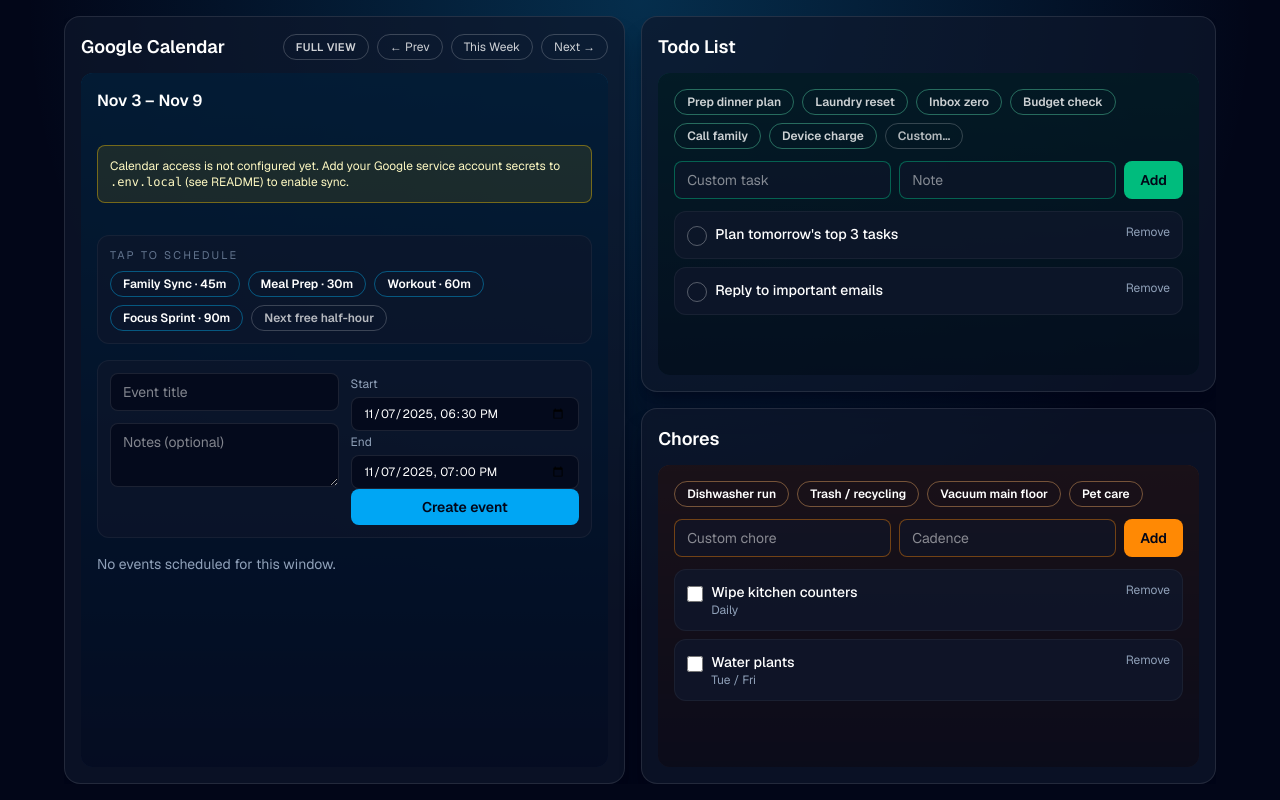
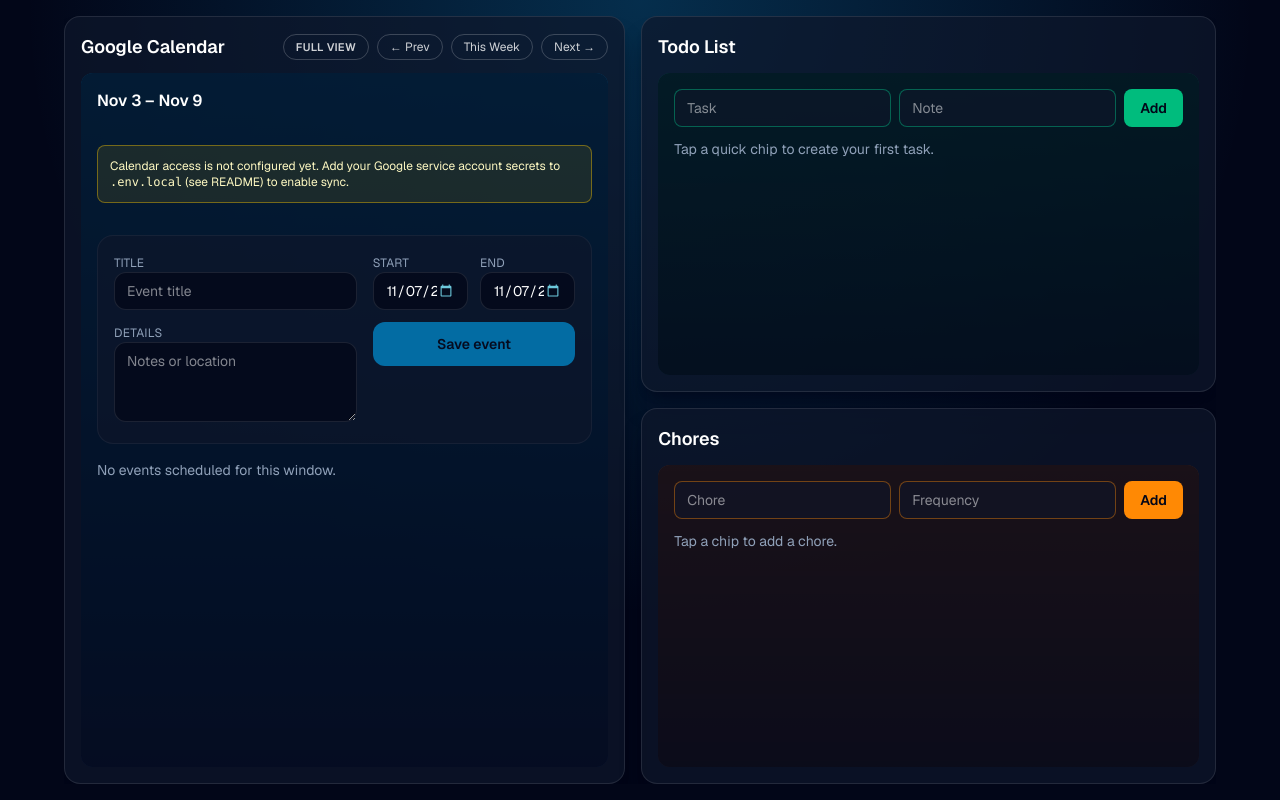
Before and after one commit to SamgeeGamwise/ProductivityApp, a Next.js app: page / in a window 1280 px wide. Built offline with nearby package versions, Linux system fonts and the light colour scheme.

Commit message:
More updates

```diff
--- a/src/app/globals.css
+++ b/src/app/globals.css
@@ -26,3 +26,13 @@
   font-family: var(--font-geist-sans), system-ui, -apple-system, BlinkMacSystemFont, "Segoe UI", sans-serif;
   overflow: hidden;
 }
+
+.calendar-field::-webkit-calendar-picker-indicator {
+  filter: invert(70%) sepia(57%) saturate(411%) hue-rotate(165deg) brightness(110%);
+  cursor: pointer;
+  opacity: 0.85;
+}
+
+.calendar-field::-moz-focus-inner {
+  border: 0;
+}
--- a/src/components/modules/calendar-module.tsx
+++ b/src/components/modules/calendar-module.tsx
@@ -3,7 +3,6 @@
 import { FormEvent, useCallback, useEffect, useMemo, useState } from "react";
 import { ModuleCard } from "../module-card";
 import { addWeeks, format, startOfWeek, endOfWeek, eachDayOfInterval, isSameDay } from "date-fns";
-import clsx from "clsx";
 
 type CalendarEvent = {
   id: string;
@@ -27,13 +26,6 @@
   start: "",
   end: "",
 };
-
-const quickTemplates = [
-  { label: "Family Sync", duration: 45 },
-  { label: "Meal Prep", duration: 30 },
-  { label: "Workout", duration: 60 },
-  { label: "Focus Sprint", duration: 90 },
-];
 
 function nextRoundedDate(minutesAhead = 0) {
   const now = new Date();
@@ -63,6 +55,7 @@
   const [error, setError] = useState<string | null>(null);
   const [needsSetup, setNeedsSetup] = useState(false);
   const [newEvent, setNewEvent] = useState<NewEventState>(() => ({ ...defaultEvent }));
+  const [editingId, setEditingId] = useState<string | null>(null);
 
   const range = useMemo(() => {
     const anchor = addWeeks(new Date(), weekOffset);
@@ -105,17 +98,60 @@
     });
   }, []);
 
-  const handleCreate = async (event: FormEvent<HTMLFormElement>) => {
+  const resetForm = () => {
+    setNewEvent({ ...defaultEvent });
+    setEditingId(null);
+  };
+
+  const handleSubmit = async (event: FormEvent<HTMLFormElement>) => {
     event.preventDefault();
     try {
+      const method = editingId ? "PUT" : "POST";
+      const body = editingId ? { ...newEvent, id: editingId } : newEvent;
       const response = await fetch("/api/calendar/events", {
-        method: "POST",
+        method,
         headers: { "Content-Type": "application/json" },
-        body: JSON.stringify(newEvent),
+        body: JSON.stringify(body),
       });
       const payload = await response.json();
-      if (!response.ok) throw new Error(payload.error || "Unable to create event");
-      setNewEvent({ ...defaultEvent });
+      if (!response.ok) throw new Error(payload.error || `Unable to ${editingId ? "update" : "create"} event`);
+      resetForm();
+      await loadEvents();
+    } catch (err) {
+      setError(err instanceof Error ? err.message : "Unexpected error");
+    }
+  };
+
+  const handleEdit = (event: CalendarEvent) => {
+    if (!event.id) return;
+    const start = getEventDate(event.start) ?? new Date();
+    const end = getEventDate(event.end) ?? new Date(start.getTime() + 30 * 60 * 1000);
+    setEditingId(event.id);
+    setNewEvent({
+      summary: event.summary ?? "",
+      description: event.description ?? "",
+      start: toInputValue(start),
+      end: toInputValue(end),
+    });
+  };
+
+  const handleDelete = async (id: string | undefined) => {
+    if (!id) return;
+    if (typeof window !== "undefined") {
+      const confirmed = window.confirm("Delete this event?");
+      if (!confirmed) return;
+    }
+    try {
+      const response = await fetch("/api/calendar/events", {
+        method: "DELETE",
+        headers: { "Content-Type": "application/json" },
+        body: JSON.stringify({ id }),
+      });
+      const payload = await response.json();
+      if (!response.ok) throw new Error(payload.error || "Unable to delete event");
+      if (editingId === id) {
+        resetForm();
+      }
       await loadEvents();
     } catch (err) {
       setError(err instanceof Error ? err.message : "Unexpected error");
@@ -124,6 +160,7 @@
 
   const visibleEvents = expanded ? events : events.slice(0, 6);
   const overflow = expanded ? 0 : Math.max(events.length - visibleEvents.length, 0);
+  const isEditing = Boolean(editingId);
 
   return (
     <ModuleCard
@@ -183,59 +220,73 @@
 
       {error && <p className="mb-4 rounded-lg border border-red-500/30 bg-red-500/10 p-3 text-sm text-red-200">{error}</p>}
 
-      <QuickEventTemplates onApply={(template) => applyTemplate(template, setNewEvent)} />
-
       <form
-        onSubmit={handleCreate}
-        className={clsx(
-          "grid gap-3 rounded-xl border border-white/5 bg-slate-900/60 p-3 text-sm",
-          expanded ? "lg:grid-cols-3" : "lg:grid-cols-2"
-        )}
+        onSubmit={handleSubmit}
+        className="grid gap-4 rounded-2xl border border-white/5 bg-slate-900/60 p-4 text-sm md:grid-cols-[1.2fr_1fr]"
       >
         <div className="space-y-3">
+          <div className="space-y-1">
+            <label className="text-xs uppercase tracking-wide text-slate-400">Title</label>
             <input
-            className="w-full rounded-lg border border-white/10 bg-slate-950/70 px-3 py-2 text-white outline-none focus:border-white/40"
+              className="w-full rounded-xl border border-white/10 bg-slate-950/70 px-3 py-2 text-white outline-none focus:border-white/40"
               placeholder="Event title"
               value={newEvent.summary}
               onChange={(event) => setNewEvent((prev) => ({ ...prev, summary: event.target.value }))}
               required
             />
+          </div>
+          <div className="space-y-1">
+            <label className="text-xs uppercase tracking-wide text-slate-400">Details</label>
             <textarea
-            className="h-16 w-full rounded-lg border border-white/10 bg-slate-950/70 px-3 py-2 text-white outline-none focus:border-white/40"
-            placeholder="Notes (optional)"
+              className="h-20 w-full rounded-xl border border-white/10 bg-slate-950/70 px-3 py-2 text-white outline-none focus:border-white/40"
+              placeholder="Notes or location"
               value={newEvent.description}
               onChange={(event) => setNewEvent((prev) => ({ ...prev, description: event.target.value }))}
             />
           </div>
+        </div>
 
         <div className="space-y-3">
-          <label className="text-xs text-slate-400">
-            Start
+          <div className="grid gap-3 sm:grid-cols-2">
+            <div className="space-y-1">
+              <label className="text-xs uppercase tracking-wide text-slate-400">Start</label>
               <input
                 type="datetime-local"
-              className="mt-1 w-full rounded-lg border border-white/10 bg-slate-950/70 px-3 py-2 text-white outline-none focus:border-white/40"
+                className="calendar-field w-full rounded-xl border border-white/10 bg-slate-950/70 px-3 py-2 text-white outline-none focus:border-white/40"
                 value={newEvent.start}
                 onChange={(event) => setNewEvent((prev) => ({ ...prev, start: event.target.value }))}
                 required
               />
-          </label>
-          <label className="text-xs text-slate-400">
-            End
+            </div>
+            <div className="space-y-1">
+              <label className="text-xs uppercase tracking-wide text-slate-400">End</label>
               <input
                 type="datetime-local"
-              className="mt-1 w-full rounded-lg border border-white/10 bg-slate-950/70 px-3 py-2 text-white outline-none focus:border-white/40"
+                className="calendar-field w-full rounded-xl border border-white/10 bg-slate-950/70 px-3 py-2 text-white outline-none focus:border-white/40"
                 value={newEvent.end}
                 onChange={(event) => setNewEvent((prev) => ({ ...prev, end: event.target.value }))}
                 required
               />
-          </label>
+            </div>
+          </div>
+          <div className="flex flex-col gap-2 sm:flex-row">
+            {isEditing && (
+              <button
+                type="button"
+                className="w-full rounded-xl border border-white/20 px-4 py-3 font-semibold text-white/80 hover:border-white/40"
+                onClick={resetForm}
+              >
+                Cancel
+              </button>
+            )}
             <button
               type="submit"
-            className="w-full rounded-lg bg-sky-500 px-4 py-2 text-sm font-semibold text-slate-950 transition hover:bg-sky-400"
+              className="w-full rounded-xl bg-sky-500 px-4 py-3 text-sm font-semibold text-slate-950 transition hover:bg-sky-400 disabled:opacity-60"
               disabled={!newEvent.summary || !newEvent.start || !newEvent.end}
             >
-            Create event
+              {isEditing ? "Update event" : "Save event"}
             </button>
+          </div>
         </div>
       </form>
 
@@ -245,41 +296,11 @@
         overflow={overflow}
         expanded={expanded}
         range={range}
+        onEdit={handleEdit}
+        onDelete={handleDelete}
+        editingId={editingId}
       />
     </ModuleCard>
-  );
-}
-
-function QuickEventTemplates({
-  onApply,
-}: {
-  onApply: (template: { label: string; duration: number }) => void;
-}) {
-  return (
-    <div className="flex flex-wrap gap-2 rounded-xl border border-white/5 bg-slate-900/60 p-3 text-xs text-slate-200">
-      <p className="text-[11px] uppercase tracking-[0.2em] text-slate-500">Tap to schedule</p>
-      <div className="flex flex-wrap gap-2">
-        {quickTemplates.map((template) => (
-          <button
-            key={template.label}
-            type="button"
-            onClick={() => onApply(template)}
-            className="rounded-full border border-sky-400/40 px-3 py-1 text-xs font-semibold text-white transition hover:border-sky-300 hover:text-sky-200"
-          >
-            {template.label} · {template.duration}m
-          </button>
-        ))}
-        <button
-          type="button"
-          onClick={() =>
-            onApply({ label: "Open slot", duration: 30 })
-          }
-          className="rounded-full border border-white/20 px-3 py-1 text-xs font-semibold text-white/70 hover:border-white/50"
-        >
-          Next free half-hour
-        </button>
-      </div>
-    </div>
   );
 }
 
@@ -303,12 +324,18 @@
   overflow,
   expanded,
   range,
+  onEdit,
+  onDelete,
+  editingId,
 }: {
   events: CalendarEvent[];
   isLoading: boolean;
   overflow: number;
   expanded: boolean;
   range: { start: Date; end: Date };
+  onEdit: (event: CalendarEvent) => void;
+  onDelete: (id: string | undefined) => void;
+  editingId: string | null;
 }) {
   if (isLoading && !events.length) {
     return <p className="text-sm text-slate-400">Loading events…</p>;
@@ -319,7 +346,7 @@
   }
 
   if (expanded) {
-    return <CalendarWeekGrid events={events} range={range} />;
+    return <CalendarWeekGrid events={events} range={range} onEdit={onEdit} onDelete={onDelete} editingId={editingId} />;
   }
 
   return (
@@ -335,6 +362,24 @@
               <p className="mt-1 overflow-hidden text-ellipsis text-xs text-slate-400">{event.description}</p>
             )}
             {event.location && <p className="text-xs text-slate-500">{event.location}</p>}
+            <div className="mt-2 flex gap-2 text-[11px] font-semibold uppercase tracking-wide">
+              <button
+                type="button"
+                className="text-sky-300 hover:text-white"
+                onClick={() => onEdit(event)}
+                disabled={!event.id}
+              >
+                {editingId === event.id ? "Editing…" : "Edit"}
+              </button>
+              <button
+                type="button"
+                className="text-red-300 hover:text-red-200"
+                onClick={() => onDelete(event.id)}
+                disabled={!event.id}
+              >
+                Delete
+              </button>
+            </div>
           </li>
         ))}
       </ul>
@@ -345,7 +390,19 @@
   );
 }
 
-function CalendarWeekGrid({ events, range }: { events: CalendarEvent[]; range: { start: Date; end: Date } }) {
+function CalendarWeekGrid({
+  events,
+  range,
+  onEdit,
+  onDelete,
+  editingId,
+}: {
+  events: CalendarEvent[];
+  range: { start: Date; end: Date };
+  onEdit: (event: CalendarEvent) => void;
+  onDelete: (id: string | undefined) => void;
+  editingId: string | null;
+}) {
   const days = eachDayOfInterval({ start: range.start, end: range.end });
 
   return (
@@ -374,13 +431,31 @@
                   dayEvents.map((event) => (
                   <div
                     key={event.id}
-                      className="rounded-lg border border-sky-400/30 bg-sky-400/15 p-2 text-[11px] text-white/90"
+                    className="space-y-1 rounded-lg border border-sky-400/30 bg-sky-400/15 p-2 text-[11px] text-white/90"
                   >
                     <p className="font-semibold">{event.summary || "(untitled)"}</p>
                     <p className="text-[10px] uppercase tracking-wide text-slate-200">
                       {formatEventRange(event)}
                     </p>
                     {event.location && <p className="text-[10px] text-slate-300">{event.location}</p>}
+                    <div className="flex gap-2 text-[9px] font-semibold uppercase">
+                      <button
+                        type="button"
+                        className="text-white hover:text-slate-200"
+                        onClick={() => onEdit(event)}
+                        disabled={!event.id}
+                      >
+                        {editingId === event.id ? "Editing…" : "Edit"}
+                      </button>
+                      <button
+                        type="button"
+                        className="text-red-200 hover:text-red-100"
+                        onClick={() => onDelete(event.id)}
+                        disabled={!event.id}
+                      >
+                        Delete
+                      </button>
+                    </div>
                   </div>
                 ))
                 ) : (
--- a/src/components/modules/chores-module.tsx
+++ b/src/components/modules/chores-module.tsx
@@ -5,20 +5,8 @@
 import { ModuleCard } from "../module-card";
 import clsx from "clsx";
 
-const defaultChores = [
-  { id: "chore-1", label: "Wipe kitchen counters", note: "Daily", done: false },
-  { id: "chore-2", label: "Water plants", note: "Tue / Fri", done: false },
-];
-
-const quickChores = [
-  { label: "Dishwasher run", note: "Night" },
-  { label: "Trash / recycling", note: "Eve" },
-  { label: "Vacuum main floor", note: "Weekly" },
-  { label: "Pet care", note: "PM" },
-];
-
 export function ChoresModule() {
-  const { items, add, toggle, remove } = usePersistentList("chore-items", defaultChores);
+  const { items, add, toggle, remove } = usePersistentList("chore-items");
   const [text, setText] = useState("");
   const [note, setNote] = useState("");
 
@@ -34,29 +22,17 @@
 
   return (
     <ModuleCard title="Chores" accent="from-orange-500/30 to-orange-500/10" contentClassName="gap-3 text-sm">
-      <div className="flex flex-wrap gap-2">
-        {quickChores.map((chore) => (
-          <button
-            key={chore.label}
-            type="button"
-            className="rounded-full border border-orange-300/40 px-3 py-1 text-xs font-semibold text-white hover:border-orange-200"
-            onClick={() => add(chore.label, chore.note)}
-          >
-            {chore.label}
-          </button>
-        ))}
-      </div>
 
       <form onSubmit={handleSubmit} className="grid gap-2 sm:grid-cols-[2fr_1fr_auto]">
         <input
           className="rounded-lg border border-orange-400/40 bg-slate-900/60 px-3 py-2 text-white outline-none focus:border-orange-300"
-          placeholder="Custom chore"
+          placeholder="Chore"
           value={text}
           onChange={(event) => setText(event.target.value)}
         />
         <input
           className="rounded-lg border border-orange-400/40 bg-slate-900/60 px-3 py-2 text-white outline-none focus:border-orange-300"
-          placeholder="Cadence"
+          placeholder="Frequency"
           value={note}
           onChange={(event) => setNote(event.target.value)}
         />
--- a/src/components/modules/todo-module.tsx
+++ b/src/components/modules/todo-module.tsx
@@ -5,15 +5,8 @@
 import { ModuleCard } from "../module-card";
 import clsx from "clsx";
 
-const defaultTodos = [
-  { id: "sample-1", label: "Plan tomorrow's top 3 tasks", done: false },
-  { id: "sample-2", label: "Reply to important emails", done: false },
-];
-
-const quickTodos = ["Prep dinner plan", "Laundry reset", "Inbox zero", "Budget check", "Call family", "Device charge"];
-
 export function TodoModule() {
-  const { items, add, toggle, remove } = usePersistentList("todo-items", defaultTodos);
+  const { items, add, toggle, remove } = usePersistentList("todo-items");
   const [text, setText] = useState("");
   const [note, setNote] = useState("");
 
@@ -33,33 +26,11 @@
       accent="from-emerald-500/30 to-emerald-500/10"
       contentClassName="gap-3"
     >
-      <div className="flex flex-wrap gap-2 text-xs text-white/80">
-        {quickTodos.map((task) => (
-          <button
-            key={task}
-            type="button"
-            onClick={() => add(task)}
-            className="rounded-full border border-emerald-300/40 px-3 py-1 font-semibold hover:border-emerald-200"
-          >
-            {task}
-          </button>
-        ))}
-        <button
-          type="button"
-          onClick={() => {
-            setText("");
-            setNote("");
-          }}
-          className="rounded-full border border-white/20 px-3 py-1 font-semibold text-white/70 hover:border-white/50"
-        >
-          Custom…
-        </button>
-      </div>
 
       <form onSubmit={handleSubmit} className="grid gap-2 sm:grid-cols-[2fr_1fr_auto] text-sm">
         <input
           className="rounded-lg border border-emerald-400/40 bg-slate-900/60 px-3 py-2 text-white outline-none focus:border-emerald-300"
-          placeholder="Custom task"
+          placeholder="Task"
           value={text}
           onChange={(event) => setText(event.target.value)}
         />
```
Also changed, not shown: src/app/api/calendar/events/route.ts (+52 -1 lines), src/lib/googleCalendar.ts (+26 -0 lines). Lines whose indentation alone changed are shown as unchanged.
